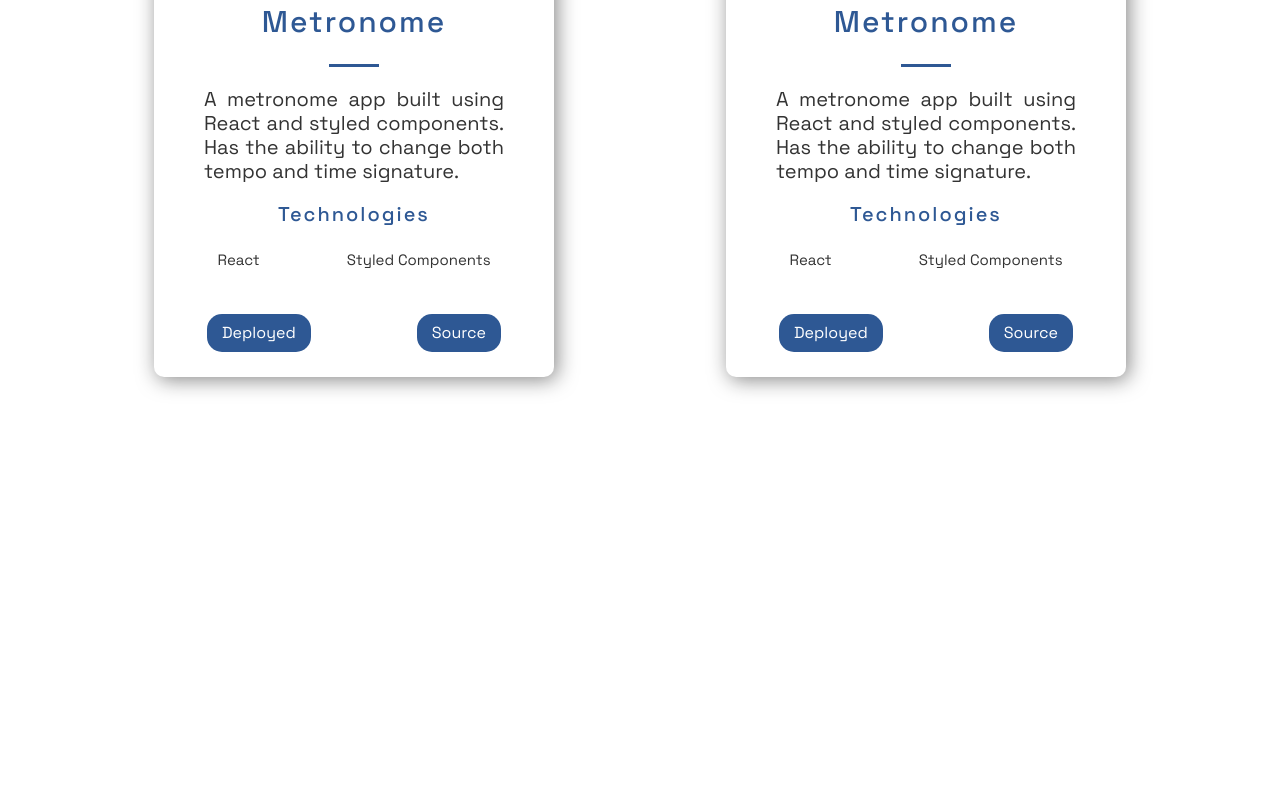
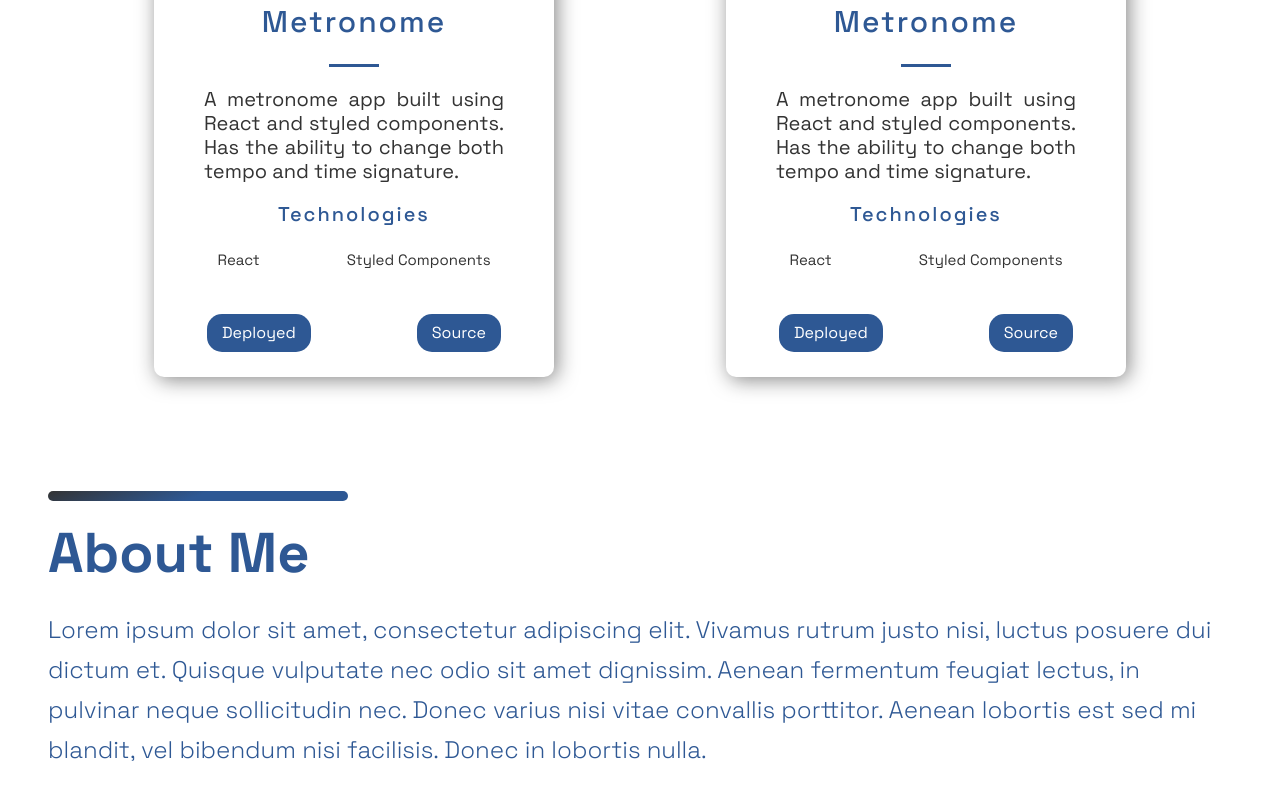
Before and after one commit to joshuascan/personal-portfolio, a Next.js app: page / in a window 1280 px wide. Shown: the part 1628-2428 px from the top of the page. Before the commit the page ends 2067 px from the top, so only its background shows below. Built offline with nearby package versions, Linux system fonts and the light colour scheme.

Commit message:
Creates AboutMe component and adds placeholder

```diff
--- /dev/null
+++ b/src/components/AboutMe/AboutMe.js
@@ -0,0 +1,25 @@
+import {
+  Section,
+  SectionDivider,
+  SectionTitle,
+  SectionText,
+} from "../../styles/GlobalComponents";
+
+const AboutMe = () => {
+  return (
+    <Section id="about">
+      <SectionDivider />
+      <SectionTitle>About Me</SectionTitle>
+      <SectionText>
+        Lorem ipsum dolor sit amet, consectetur adipiscing elit. Vivamus rutrum
+        justo nisi, luctus posuere dui dictum et. Quisque vulputate nec odio sit
+        amet dignissim. Aenean fermentum feugiat lectus, in pulvinar neque
+        sollicitudin nec. Donec varius nisi vitae convallis porttitor. Aenean
+        lobortis est sed mi blandit, vel bibendum nisi facilisis. Donec in
+        lobortis nulla.
+      </SectionText>
+    </Section>
+  );
+};
+
+export default AboutMe;
--- a/src/components/Projects/Projects.js
+++ b/src/components/Projects/Projects.js
@@ -1,7 +1,7 @@
 import {
   Section,
   SectionTitle,
-  SectionText,
+  SectionDivider,
 } from "../../styles/GlobalComponents";
 import { projects } from "../../constants/constants";
 import {
@@ -21,6 +21,7 @@ import {
 const Projects = () => {
   return (
     <Section id="projects">
+      <SectionDivider />
       <SectionTitle>Projects</SectionTitle>
       <GridContainer>
         {projects.map(
--- a/src/pages/index.js
+++ b/src/pages/index.js
@@ -1,14 +1,14 @@
 import { Layout } from "../layout/Layout";
 import Hero from "../components/Hero/Hero";
 import Projects from "../components/Projects/Projects";
-import { SectionDivider } from "../styles/GlobalComponents";
+import AboutMe from "../components/AboutMe/AboutMe";
 
 export default function Home() {
   return (
     <Layout>
       <Hero />
-      <SectionDivider />
       <Projects />
+      <AboutMe />
     </Layout>
   );
 }
--- a/src/styles/GlobalComponents/index.js
+++ b/src/styles/GlobalComponents/index.js
@@ -16,13 +16,15 @@ export const SectionTitle = styled.h2`
 export const SectionText = styled.p`
   font-weight: 300;
   font-size: 2.4rem;
+  line-height: 4rem;
+  padding-bottom: 2.4rem;
 `;
 
 export const SectionDivider = styled.div`
   width: 300px;
   height: 10px;
   border-radius: 10px;
-  margin: 2rem 2rem;
+  margin: 2rem 0;
   background: linear-gradient(
     340deg,
     ${(props) => props.theme.colors.primary} 50%,
```
Also changed, not shown: src/components/AboutMe/AboutMeStyles.js (added).
